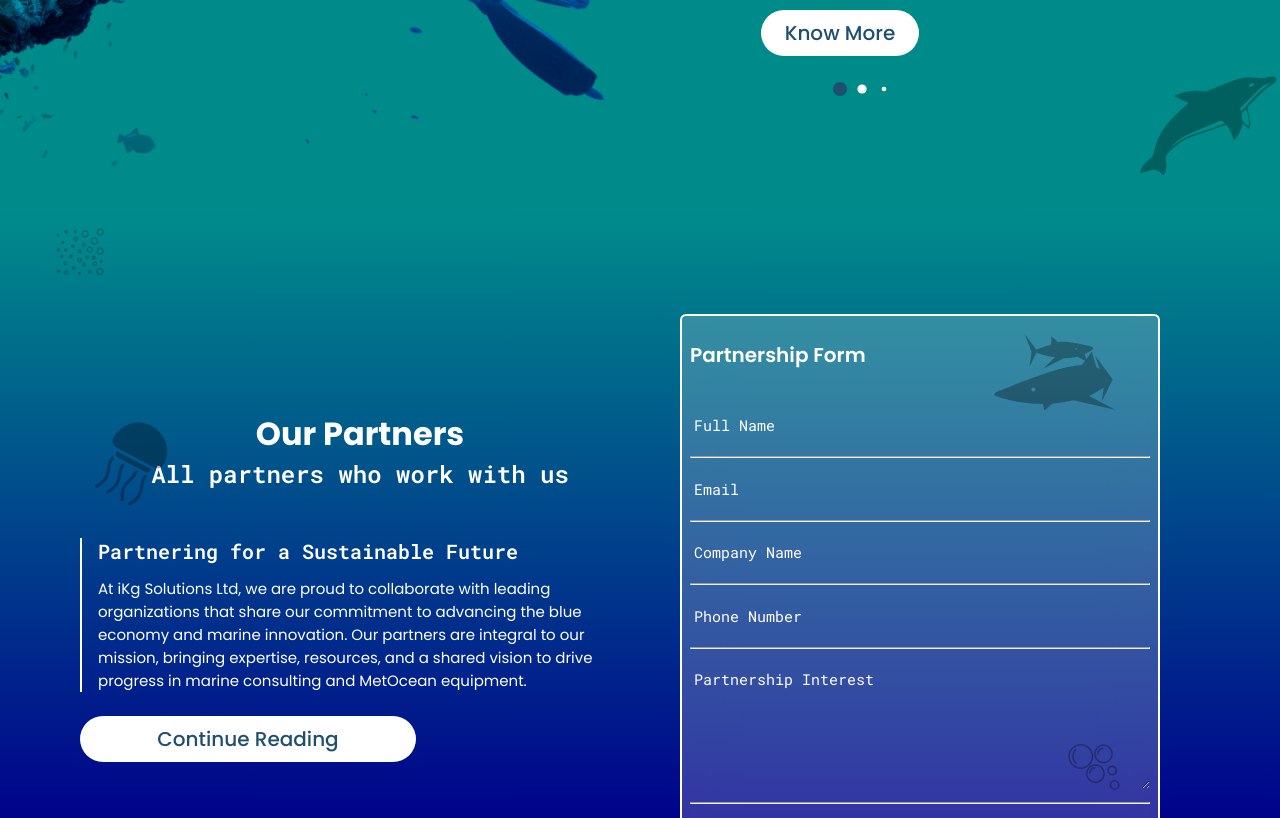
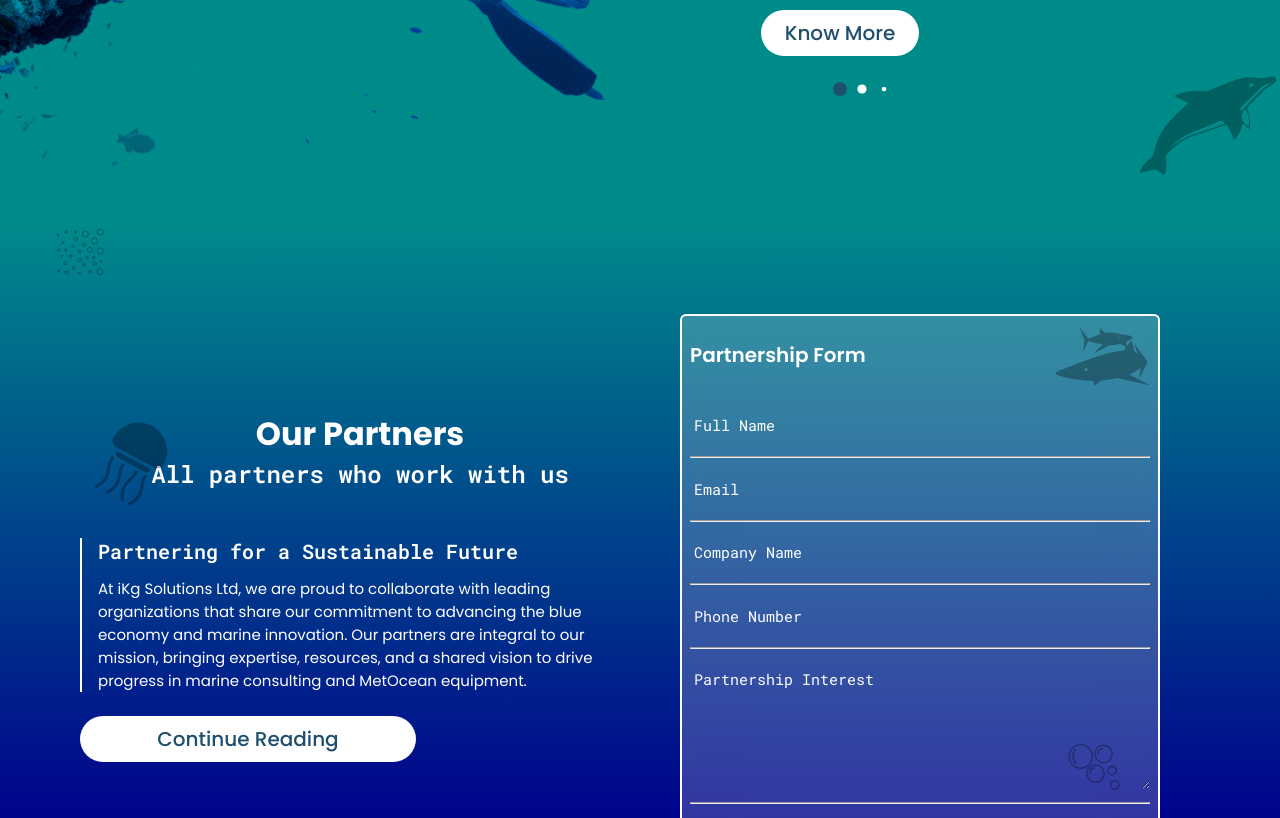
Before and after one commit to EmilioCliff/ensafo, a plain HTML site: page index.html in a window 1280 px wide. Shown: the part 2112-2930 px from the top of the page. Drawn offline with Linux system fonts and the light colour scheme.

Commit message:
change shark position

```diff
--- a/css/index.css
+++ b/css/index.css
@@ -246,9 +246,9 @@
 }
 
 .partners__section-shark {
-	width: 9rem;
+	width: 7rem;
 	top: -1rem;
-	right: 2rem;
+	right: 0rem;
 	z-index: 10;
 }
 
```
